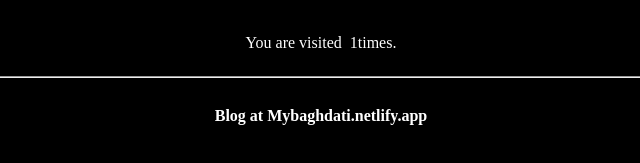
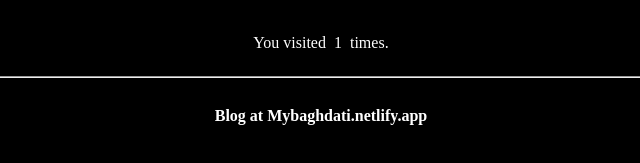
Before and after one commit to artsividze/baghdati, a website: page index.html in a window 1280 px wide. Shown: the part 2493-2656 px from the top of the page, 319-959 px from the left. Drawn offline with nearby package versions, Linux system fonts and the light colour scheme.

Commit message:
Update index.html

```diff
--- a/index.html
+++ b/index.html
@@ -277,7 +277,7 @@
           <a href=""><i class="fa-solid fa-comments"></i></a>
         </div>
         <h1>Welcome to Our Website!</h1>
-        <p>You are visited &nbsp  <span id="visitorCount">0</span> times.</p>
+        <p>You visited &nbsp  <span id="visitorCount">0</span> &nbsp times.</p>
         <script>
           // Function to increment visitor count and update the display
           function incrementVisitorCount() {
```
